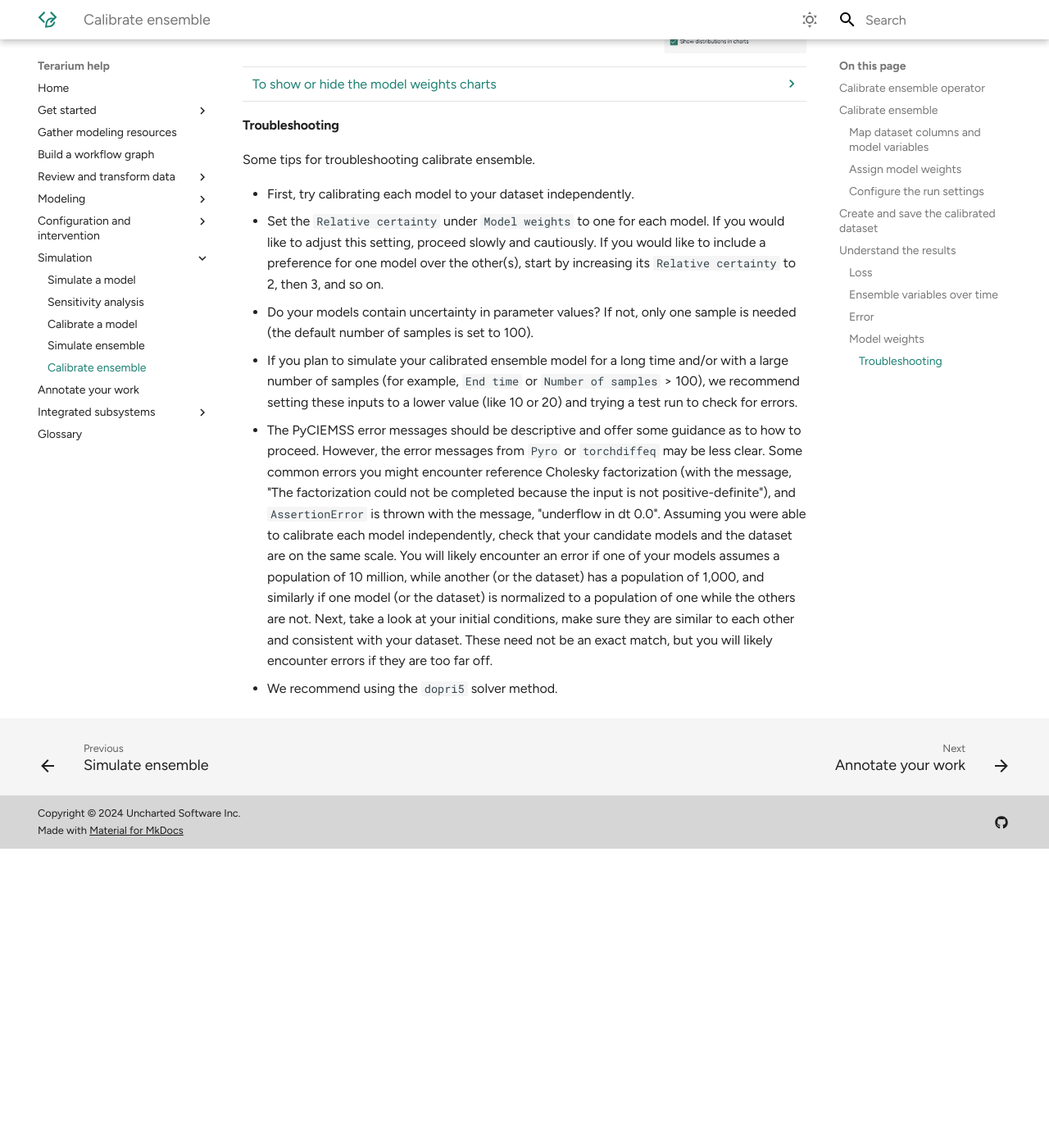
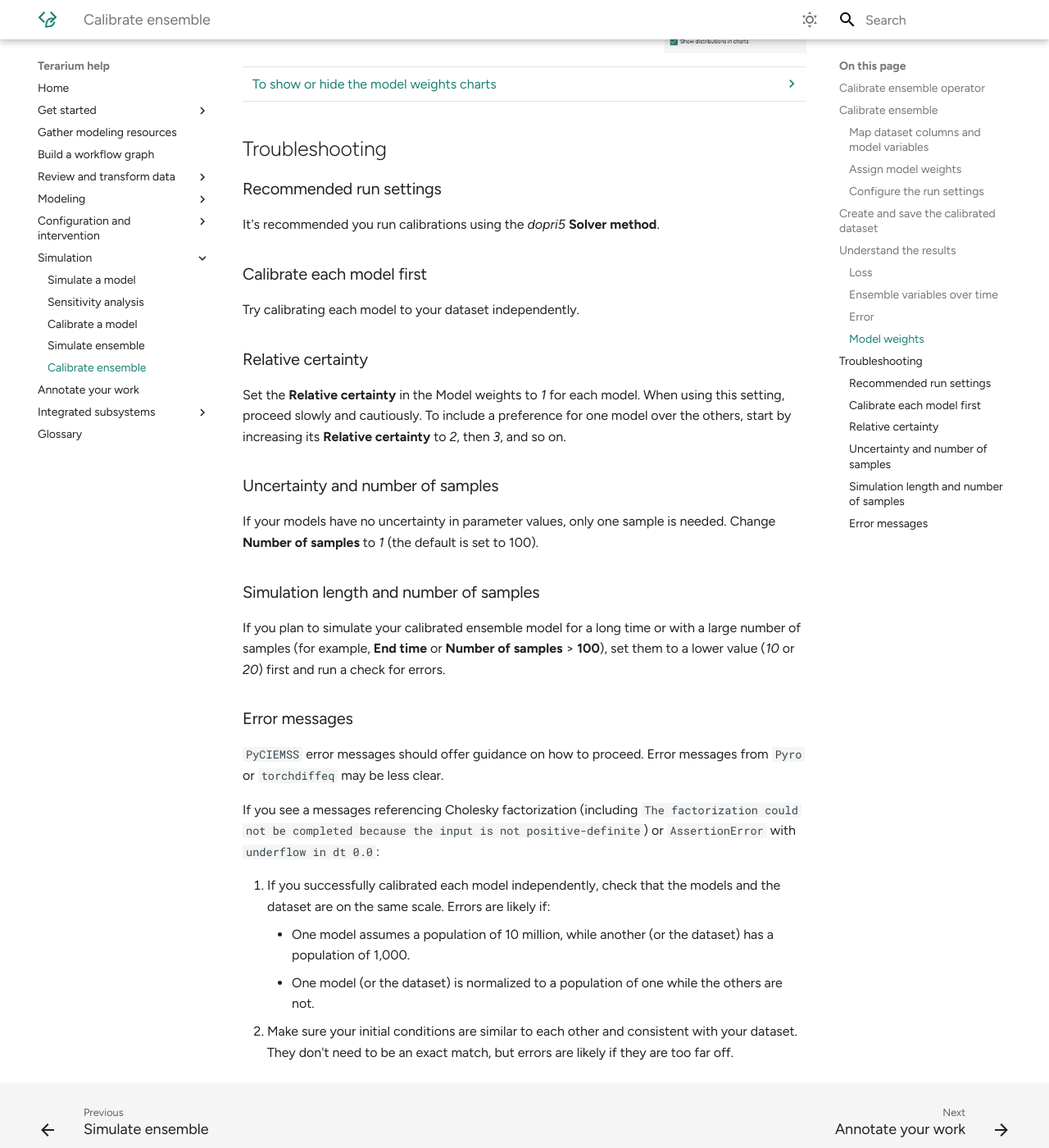
Before and after one commit to DARPA-ASKEM/terarium-docs, an MkDocs documentation site: the page built from docs/simulation/calibrate-ensemble.md, in a window 1280 px wide and 1400 px high, scrolled down 8203 px. Shown: the whole window at 82% size. Built offline with MkDocs 1.6.1 and Material for MkDocs 9.7.7, drawn with Linux system fonts in a browser that asks for light colours; plug-ins that fetch from the network failed and are left out; before the commit the page ends 9238 px from its top, so only the background shows below that.

Commit message:
Copy edits and formatting

```diff
--- a/docs/simulation/calibrate-ensemble.md
+++ b/docs/simulation/calibrate-ensemble.md
@@ -315,13 +315,35 @@ Generally, a good calibration takes a broad distribution (a low-certainty prior)
 
     - Select or clear **Show distributions in charts**.
 
-#### Troubleshooting
+## Troubleshooting
 
-Some tips for troubleshooting calibrate ensemble.
+### Recommended run settings
 
- - First, try calibrating each model to your dataset independently.
- - Set the `Relative certainty` under `Model weights` to one for each model. If you would like to adjust this setting, proceed slowly and cautiously. If you would like to include a preference for one model over the other(s), start by increasing its `Relative certainty` to 2, then 3, and so on.
- - Do your models contain uncertainty in parameter values? If not, only one sample is needed (the default number of samples is set to 100).
- - If you plan to simulate your calibrated ensemble model for a long time and/or with a large number of samples (for example, `End time` or `Number of samples` > 100), we recommend setting these inputs to a lower value (like 10 or 20) and trying a test run to check for errors.
- - The PyCIEMSS error messages should be descriptive and offer some guidance as to how to proceed. However, the error messages from `Pyro` or `torchdiffeq` may be less clear. Some common errors you might encounter reference Cholesky factorization (with the message, "The factorization could not be completed because the input is not positive-definite"), and `AssertionError` is thrown with the message, "underflow in dt 0.0". Assuming you were able to calibrate each model independently, check that your candidate models and the dataset are on the same scale. You will likely encounter an error if one of your models assumes a population of 10 million, while another (or the dataset) has a population of 1,000, and similarly if one model (or the dataset) is normalized to a population of one while the others are not. Next, take a look at your initial conditions, make sure they are similar to each other and consistent with your dataset. These need not be an exact match, but you will likely encounter errors if they are too far off.
- - We recommend using the `dopri5` solver method.
+It's recommended you run calibrations using the *dopri5* **Solver method**.
+
+### Calibrate each model first
+
+Try calibrating each model to your dataset independently.
+
+### Relative certainty
+
+Set the **Relative certainty** in the Model weights to *1* for each model. When using this setting, proceed slowly and cautiously. To include a preference for one model over the others, start by increasing its **Relative certainty** to *2*, then *3*, and so on.
+
+### Uncertainty and number of samples
+
+If your models have no uncertainty in parameter values, only one sample is needed. Change **Number of samples** to *1* (the default is set to 100).
+
+### Simulation length and number of samples
+
+If you plan to simulate your calibrated ensemble model for a long time or with a large number of samples (for example, **End time** or **Number of samples** > **100**), set them to a lower value (*10* or *20*) first and run a check for errors.
+
+### Error messages
+
+`PyCIEMSS` error messages should offer guidance on how to proceed. Error messages from `Pyro` or `torchdiffeq` may be less clear.
+
+If you see a messages referencing Cholesky factorization (including `The factorization could not be completed because the input is not positive-definite`) or `AssertionError` with `underflow in dt 0.0`:
+
+1. If you successfully calibrated each model independently, check that the models and the dataset are on the same scale. Errors are likely if:
+    - One model assumes a population of 10 million, while another (or the dataset) has a population of 1,000.
+    - One model (or the dataset) is normalized to a population of one while the others are not.
+2. Make sure your initial conditions are similar to each other and consistent with your dataset. They don't need to be an exact match, but errors are likely if they are too far off.
```
Also changed, not shown: docs/simulation/simulate-model.md (+1 -1 lines).
